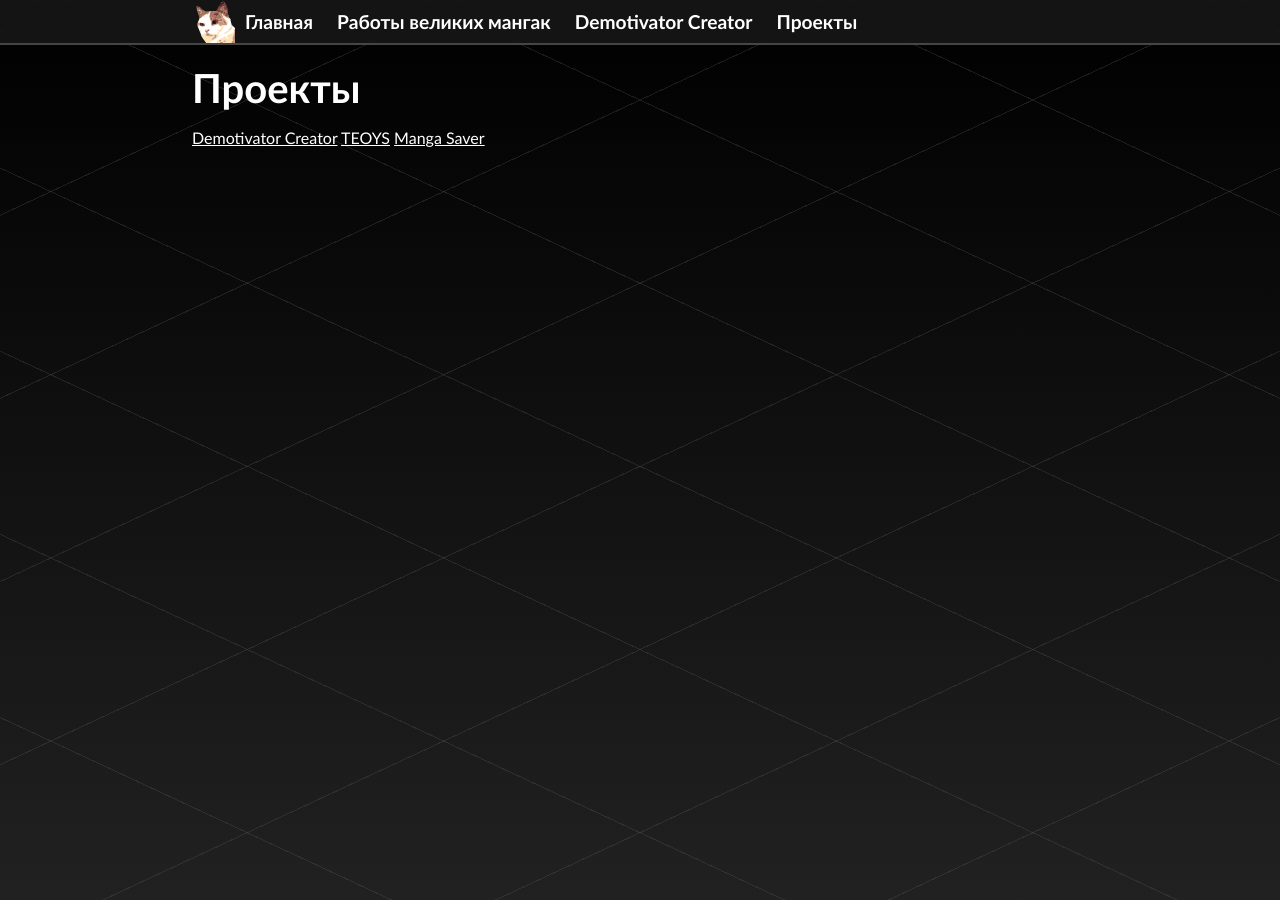
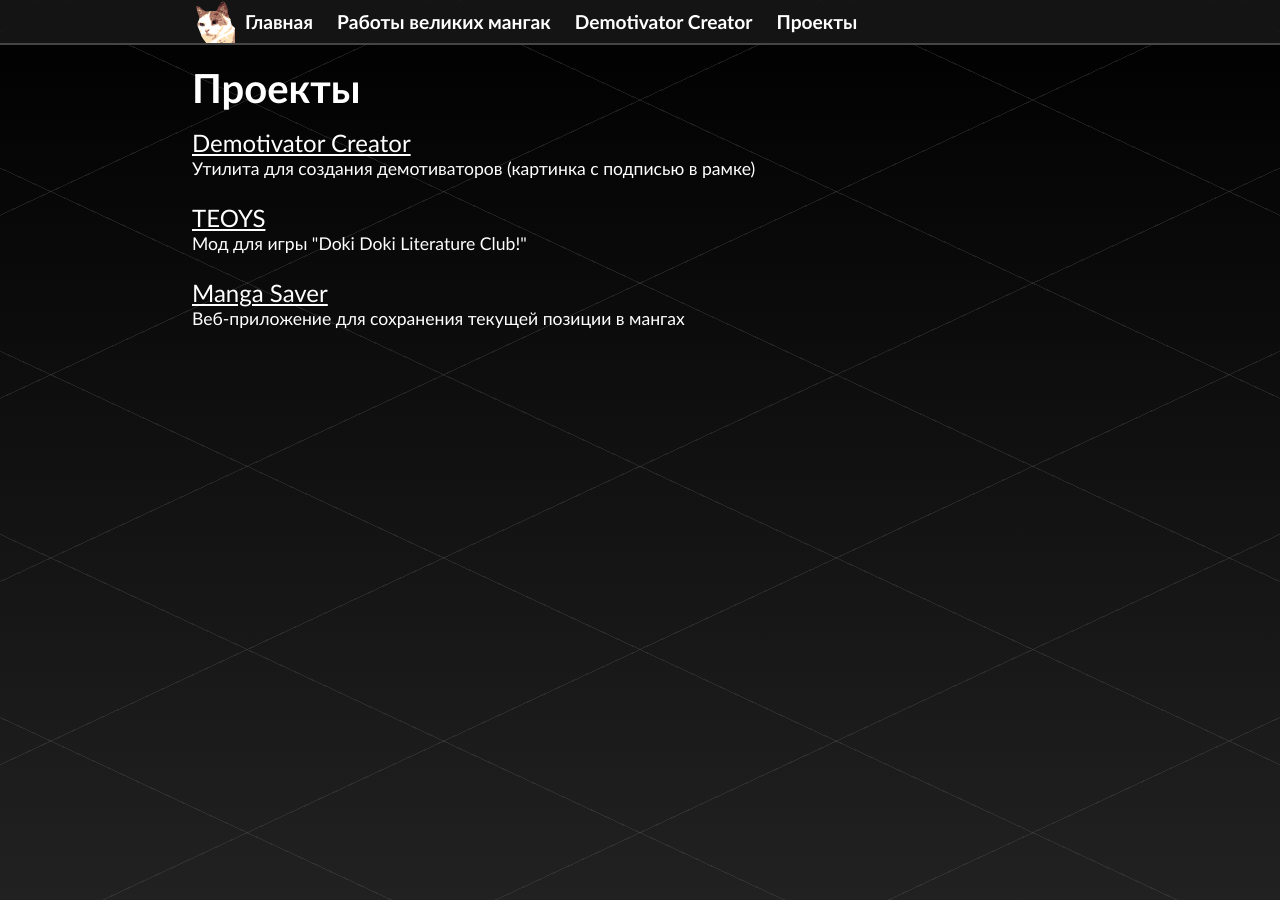
Before and after one commit to catink123/catink123.github.io, a Jekyll site: the page built from projects/index.html, in a window 1280 px wide. Built offline with Jekyll 4.4.1, drawn with Linux system fonts in a browser that asks for light colours.

Commit message:
Update index.html

```diff
--- a/projects/index.html
+++ b/projects/index.html
@@ -4,7 +4,16 @@
 ---
 <div class="blurb" id="blurb">
   <h1>Проекты</h1>
-  <a href="/demcreate">Demotivator Creator</a>
-  <a href="https://teoys.github.io/">TEOYS</a>
-  <a href="/mngsav">Manga Saver</a>
+  <div class="project">
+    <a href="/demcreate">Demotivator Creator</a>
+    <p>Утилита для создания демотиваторов (картинка с подписью в рамке)</p>
+  </div>
+  <div class="project">
+    <a href="https://teoys.github.io/">TEOYS</a>
+    <p>Мод для игры "Doki Doki Literature Club!"</p>
+  </div>
+  <div class="project">
+    <a href="/mngsav">Manga Saver</a>
+    <p>Веб-приложение для сохранения текущей позиции в мангах</p>
+  </div>
 </div>
```
